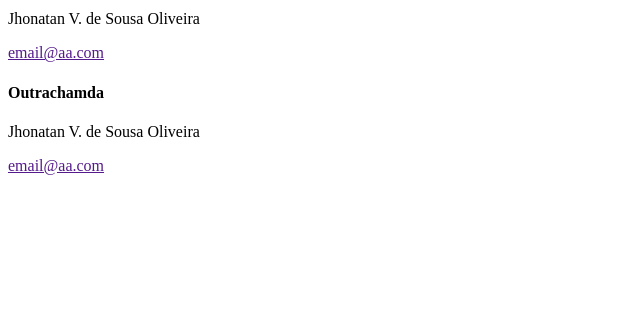
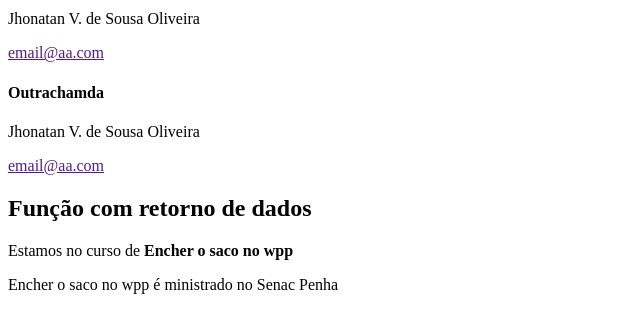
Before and after one commit to JhonatanDev132/aulas-php, a PHP site: page /06-funcoes.php in a window 1280 px wide. Shown: the part 179-512 px from the top of the page, without its empty margins (0-640 px from the left). Run offline with PHP 8.4, Linux system fonts and the light colour scheme.

Commit message:
Curso de encher o saco no wpp

```diff
--- a/06-funcoes.php
+++ b/06-funcoes.php
@@ -28,5 +28,14 @@
             <?=dadosAutor()?>
         </article>
     </section>
+
+    <h2>Função com retorno de dados</h2>
+    <?php
+    function dadosCurso(){
+        return "Encher o saco no wpp";
+    }
+    ?>
+    <p>Estamos no curso de <b><?=dadosCurso()?></b></p>
+    <p><?=dadosCurso()?> é ministrado no Senac Penha</p>
 </body>
 </html>
```
